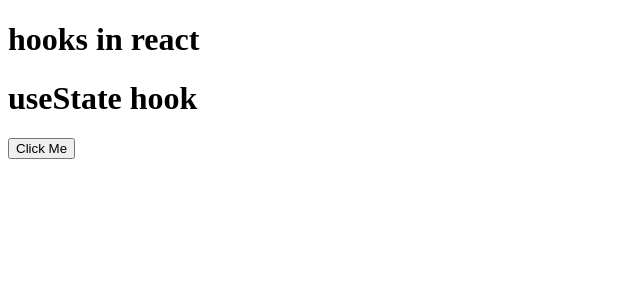
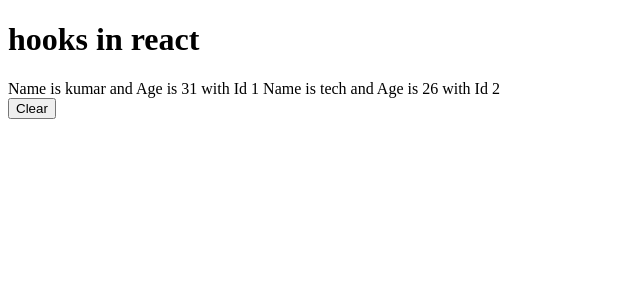
Before and after one commit to Krunal01/ReactHooks, a React (Create React App) app: page / in a window 1280 px wide. Shown: the top 300 px of the page, without its empty margins (0-640 px from the left). Built offline with nearby package versions, Linux system fonts and the light colour scheme.

Commit message:
simple useState hook toggle

```diff
--- a/src/UseState.js
+++ b/src/UseState.js
@@ -1,18 +1,45 @@
 import react, { useState } from "react";
-function UseState() {
-  let [name, setName] = useState("useState hook");
-  const onClickHandler = () => {
-    let val = name;
-    (val == "useState hook") ?
-      setName("useState Hook in React"):
-      setName("useState hook");
-
+export default function UseState() {
+  const info = [
+    {
+      id: 1,
+      name: "kumar",
+      age: 31,
+    },
+    {
+      id: 2,
+      name: "tech",
+      age: 26,
+    },
+  ];
+  const [array, setArray] = useState(info);
+  const clearArray = () => {
+    setArray([]);
   };
   return (
     <>
-      <h1>{name}</h1>
-      <button onClick={onClickHandler}>Click Me</button>
+      <div>
+        {array.map((e) => {
+          return `Name is ${e.name} and Age is ${e.age} with Id ${e.id} `;
+        })}
+      </div>
+      <button onClick={clearArray}>Clear</button>
     </>
   );
 }
-export default UseState;
+//   <h1>useState with Array</h1>
+
+//  UseState;
+
+// console.log(e.name, e.age, e.id);
+
+// let [name, setName] = useState("useState hook");
+// const onClickHandler = () => {
+//   let val = name;
+//   (val == "useState hook") ?
+//     setName("useState Hook in React"):
+//     setName("useState hook");
+
+// };
+// <h1>{name}</h1>
+//       <button onClick={onClickHandler}>Click Me</button>
```
